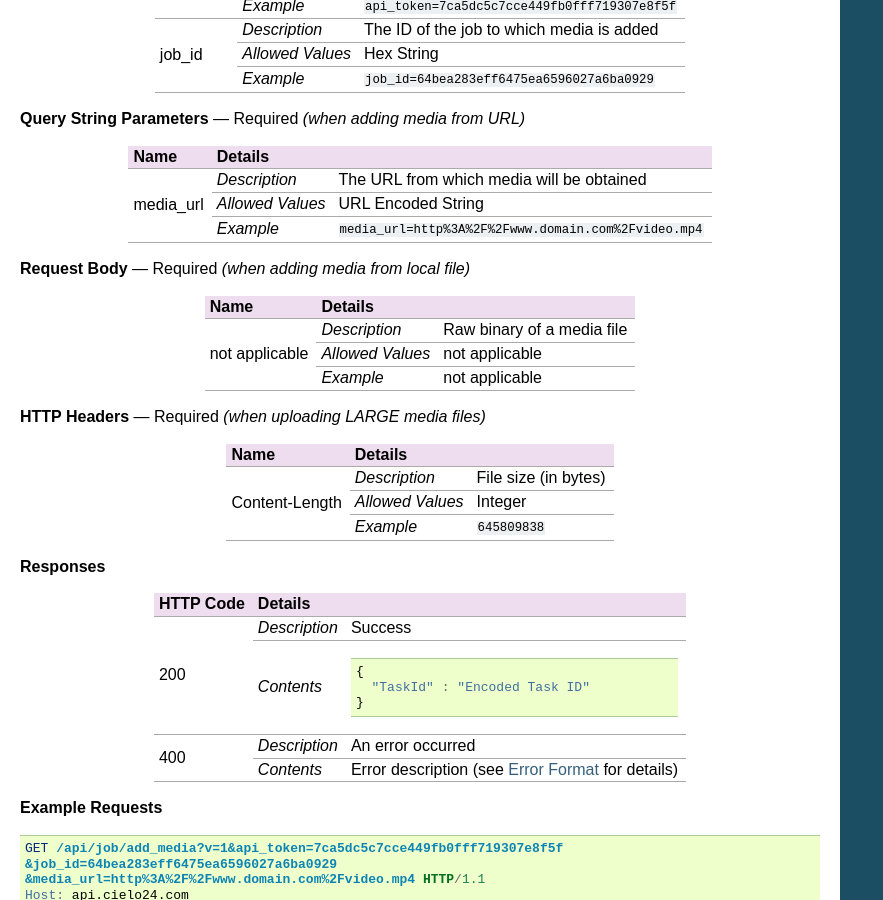
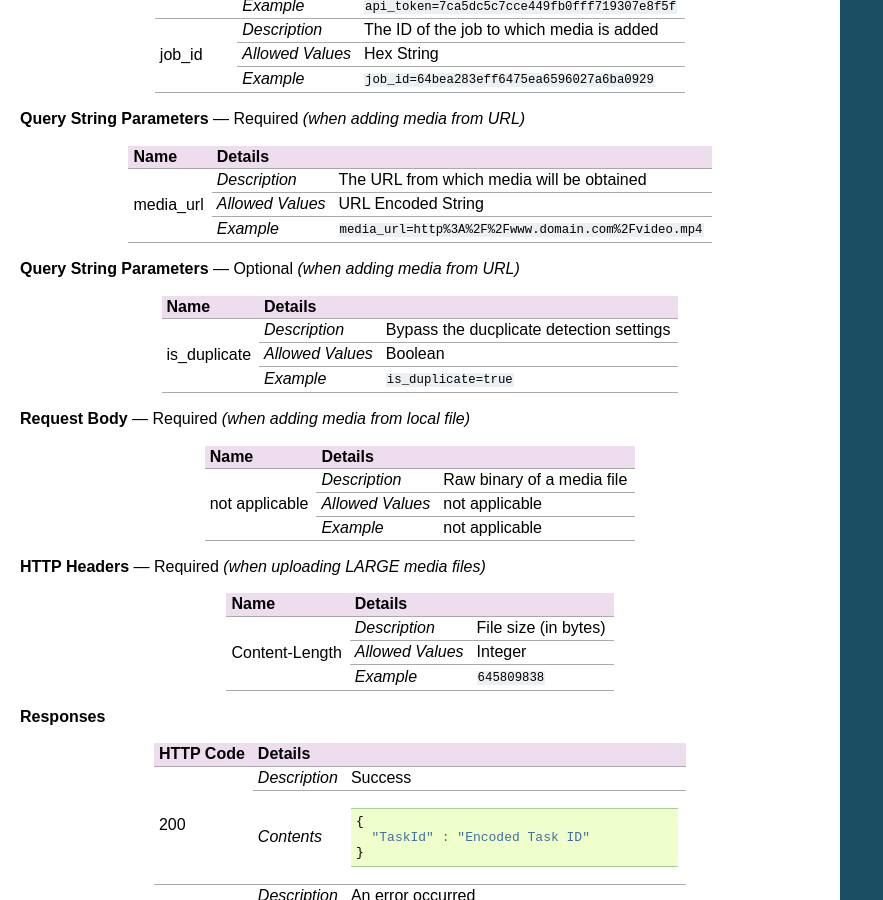
Before and after one commit to cielo24/Docs, a Sphinx documentation site: the page built from api/source/job_control/add_media_to_job.rst, in a window 1280 px wide and 900 px high, scrolled down 624 px. Shown: the whole window, without its empty margins (0-883 px from the left). Built offline with Sphinx 7.4.7, drawn with Linux system fonts in a browser that asks for light colours.

Commit message:
doc(DEV-2008): Add the new 'is_duplicate' optional parameter to the Create Job and Add Media pages

```diff
--- a/api/source/job_control/add_media_to_job.rst
+++ b/api/source/job_control/add_media_to_job.rst
@@ -56,6 +56,18 @@ specify the Content-Length in the header. File size is limited to 10 gb.
 |                  | `Allowed Values` | URL Encoded String                                        |
 |                  +------------------+-----------------------------------------------------------+
 |                  | `Example`        | ``media_url=http%3A%2F%2Fwww.domain.com%2Fvideo.mp4``     |
++------------------+------------------+-----------------------------------------------------------+
+
+**Query String Parameters** — Optional `(when adding media from URL)`
+
++------------------+------------------------------------------------------------------------------+
+| Name             | Details                                                                      |
++==================+==================+===========================================================+
+| is_duplicate     | `Description`    | Bypass the ducplicate detection settings                  |
+|                  +------------------+-----------------------------------------------------------+
+|                  | `Allowed Values` | Boolean                                                   |
+|                  +------------------+-----------------------------------------------------------+
+|                  | `Example`        | ``is_duplicate=true``                                     |
 +------------------+------------------+-----------------------------------------------------------+
 
 **Request Body** — Required `(when adding media from local file)`
--- a/api/source/job_control/create_job.rst
+++ b/api/source/job_control/create_job.rst
@@ -78,6 +78,12 @@ Creating a job is prerequisite for virtually all other methods.
 |                   +------------------+-----------------------------------------------------------+
 |                   | `Example`        | ``expected_speakers=40``                                  |
 +-------------------+------------------+-----------------------------------------------------------+
+| is_duplicate      | `Description`    | Bypass the ducplicate detection settings                  |
+|                   +------------------+-----------------------------------------------------------+
+|                   | `Allowed Values` | Boolean                                                   |
+|                   +------------------+-----------------------------------------------------------+
+|                   | `Example`        | ``is_duplicate=true``                                     |
++-------------------+------------------+-----------------------------------------------------------+
 
 **Responses**
 
```
